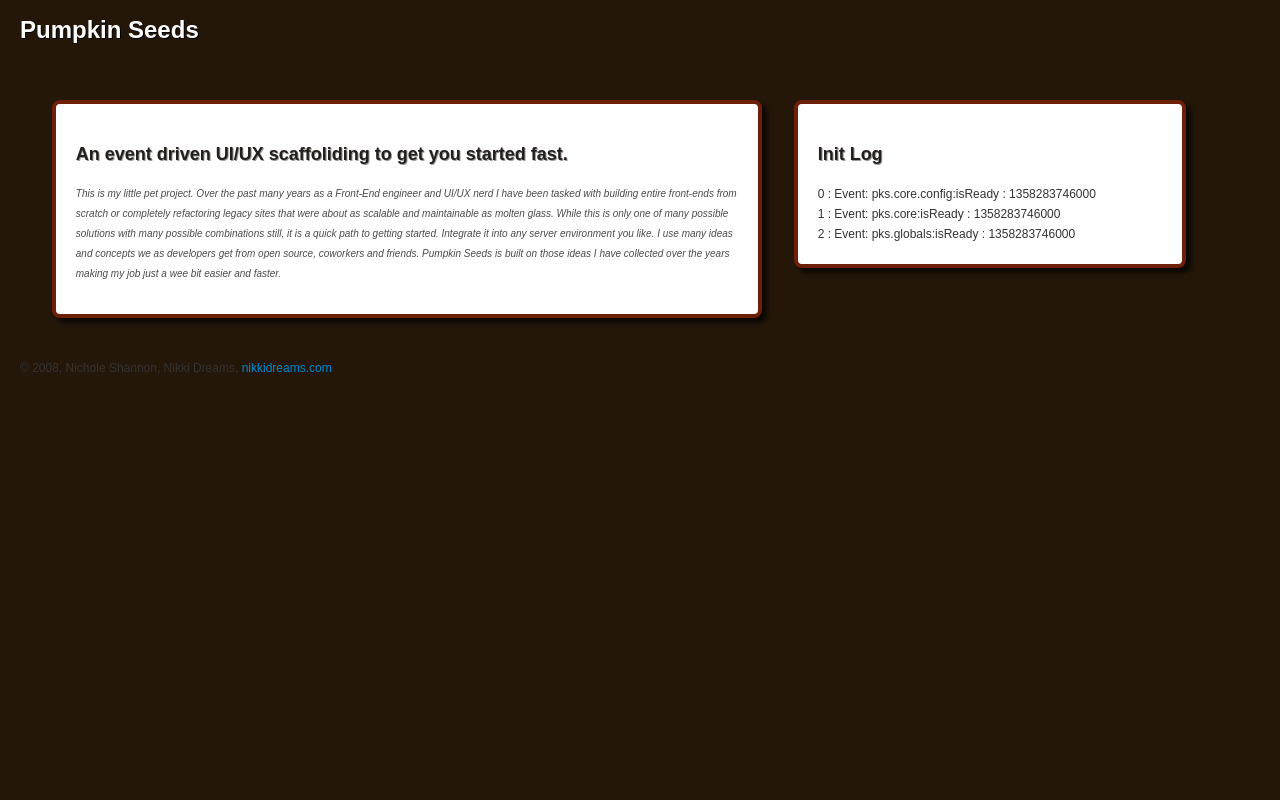
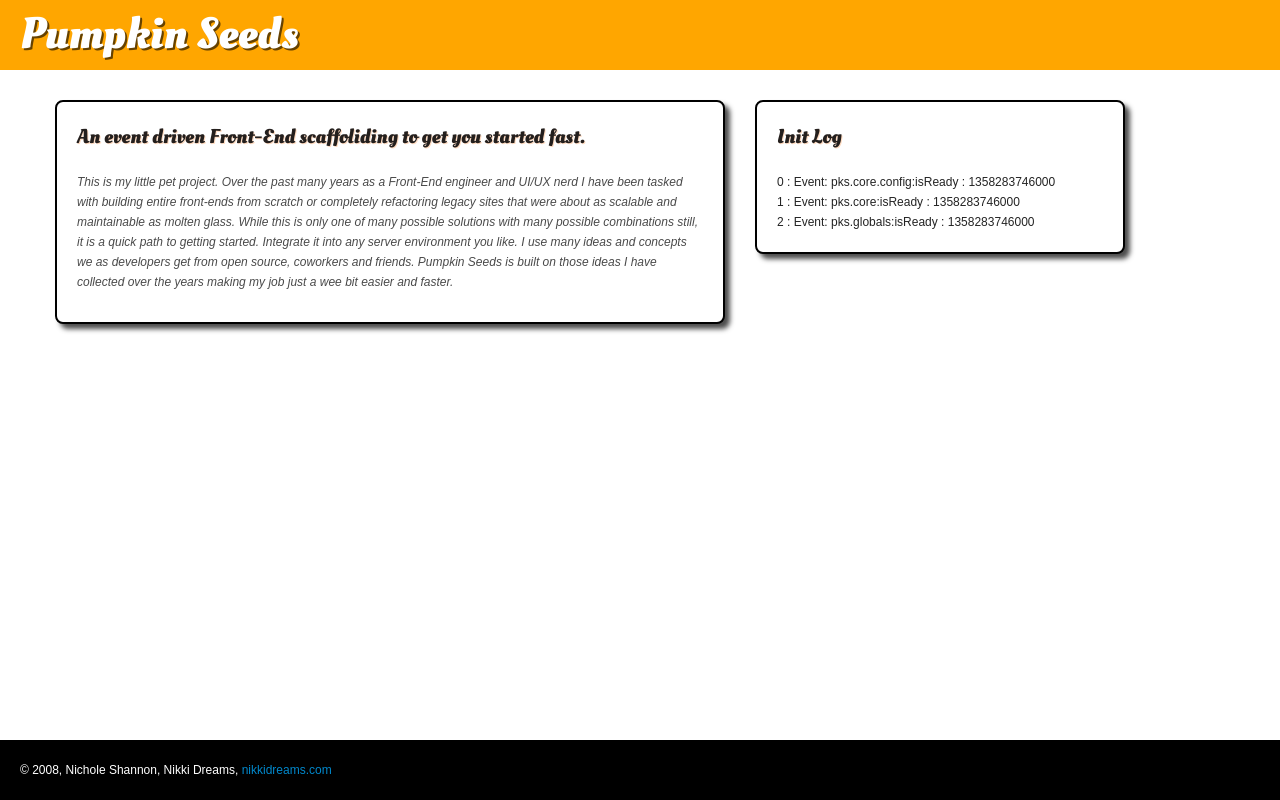
Before and after one commit to NikkiDreams/pumpkinSeeds, a plain HTML site: page index.html in a window 1280 px wide. Drawn offline with nearby package versions, Linux system fonts and the light colour scheme.

Commit message:
Doing some layout bidness because I girl has to look pretty too.

```diff
--- a/index.html
+++ b/index.html
@@ -7,31 +7,62 @@
 		<meta content="text/html; charset=UTF-8" http-equiv="Content-Type">
 		<meta name="viewport" content="width=device-width, initial-scale=1.0">
 		<title>Pumpkin Seeds - a stubby little place to start</title>
+		<link href='http://fonts.googleapis.com/css?family=Oleo+Script:700' rel='stylesheet' type='text/css'>
 		<link media="screen" type="text/css" href="assets/css/bootstrap.min.css" rel="stylesheet">
 		<link media="screen" type="text/css" href="assets/css/bootstrap-responsive.min.css" rel="stylesheet">
 		<style>
 			body{
-				background:#24170A;
+				background:#fff;
 				font-size:12px;
 				font-family:sans-serif;
+				color:#242424;
+				height:auto;
+				margin-top:60px;
+				padding:0;
+
+			}
+			header{
+				color:#fff;
+				background-color:#FFA600;
+				height:auto;
+				position:fixed;
+				top: 0;
+				width:100%;
+				padding:20px 20px 0;
+
+			}
+			footer{
+				color:#fff;
+				background-color:#000;
+				height:auto;
+				position:fixed;
+				bottom:0px;
+				width:100%;
+				margin: 60px 0 0 0;
+				padding:20px;
+			}
+			h1,h2{
+				font-family: 'Oleo Script', cursive;
+				margin:0 0 20px 0;
+			}
+			h1, h2, h3 {
+			    line-height: 30px;
 			}
 			h1{
-				margin-bottom:10px;
 				font-weight:bold;
-				font-size:24px;
+				font-size:44px;
 				color:#fff;
-				text-shadow: 1px 1px rgb(0,0,0);
+				text-shadow: 2px 2px rgba(0,0,0,.6);
 			}
 			h2{
-				margin-bottom:10px;
 				font-weight:bold;
-				font-size:18px;
+				font-size:20px;
 				color:#241F1D;
-				text-shadow: 1px 1px rgba(0,0,0,.4);
+				text-shadow: 1px 1px rgba(255,166,100,.4);
 			}
 			p{
 				margin:10px 0;
-				font-size:10px;
+				font-size:12px;
 				font-style:italic;
 				color: #4a4a4a;
 			}
@@ -45,7 +76,7 @@
 			}
 			.content{
 				border-radius:8px;
-				border:4px solid #6E1F09;
+				border:2px solid #000;
 				padding:20px;
 				margin:40px 0;
 				background:#fff;
@@ -69,12 +100,15 @@
 
 	</head>
 	<body>
+		<header class="clearfix">
+			<h1>Pumpkin Seeds</h1>
+		</header>
 
-		<div class="container-fluid">
+		<section class="container">
 			<div class="row-fluid">
-				<h1>Pumpkin Seeds</h1>
+
 				<div class="content span7">
-					<h2>An event driven UI/UX scaffoliding to get you started fast.</h2>
+					<h2>An event driven Front-End scaffoliding to get you started fast.</h2>
 					<p>
 						This is my little pet project. Over the past many years as a Front-End engineer and UI/UX nerd I have been tasked with building entire front-ends from scratch or completely refactoring legacy sites that were about as scalable and maintainable as molten glass. While this is only one of many possible solutions with many possible combinations still, it is a quick path to getting started. Integrate it into any server environment you like. I use many ideas and concepts we as developers get from open source, coworkers and friends. Pumpkin Seeds is built on those ideas I  have collected over the years making my job just a wee bit easier and faster.
 					</p>
@@ -86,10 +120,12 @@
 			</div>
 
 
-			<footer>
-					<div>&copy; 2008,  Nichole Shannon, Nikki Dreams, <a href="nikkidreams.com">nikkidreams.com</a></div>
-			</footer>
-		</div>
+
+		</section>
+
+		<footer>
+				<div>&copy; 2008,  Nichole Shannon, Nikki Dreams, <a href="nikkidreams.com">nikkidreams.com</a></div>
+		</footer>
 
 		<script>
 			$(document).ready(function(){
```
